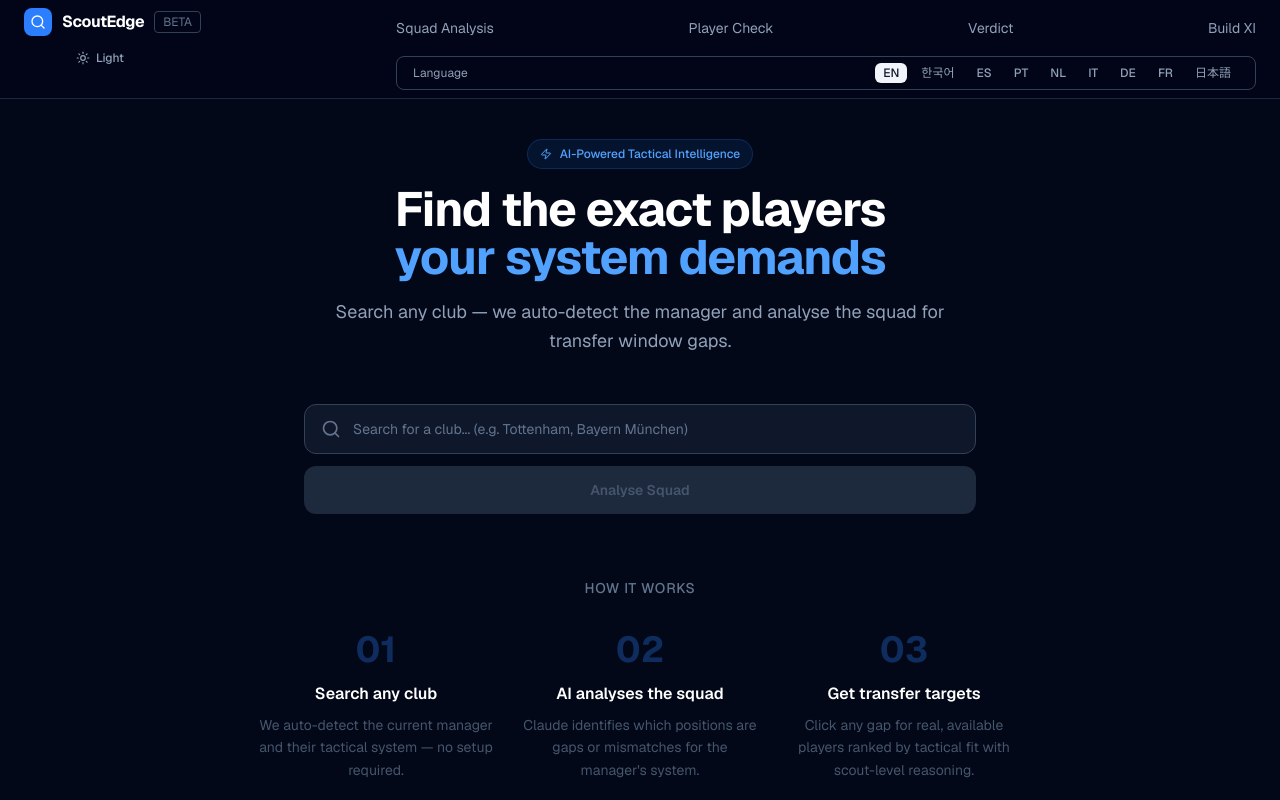
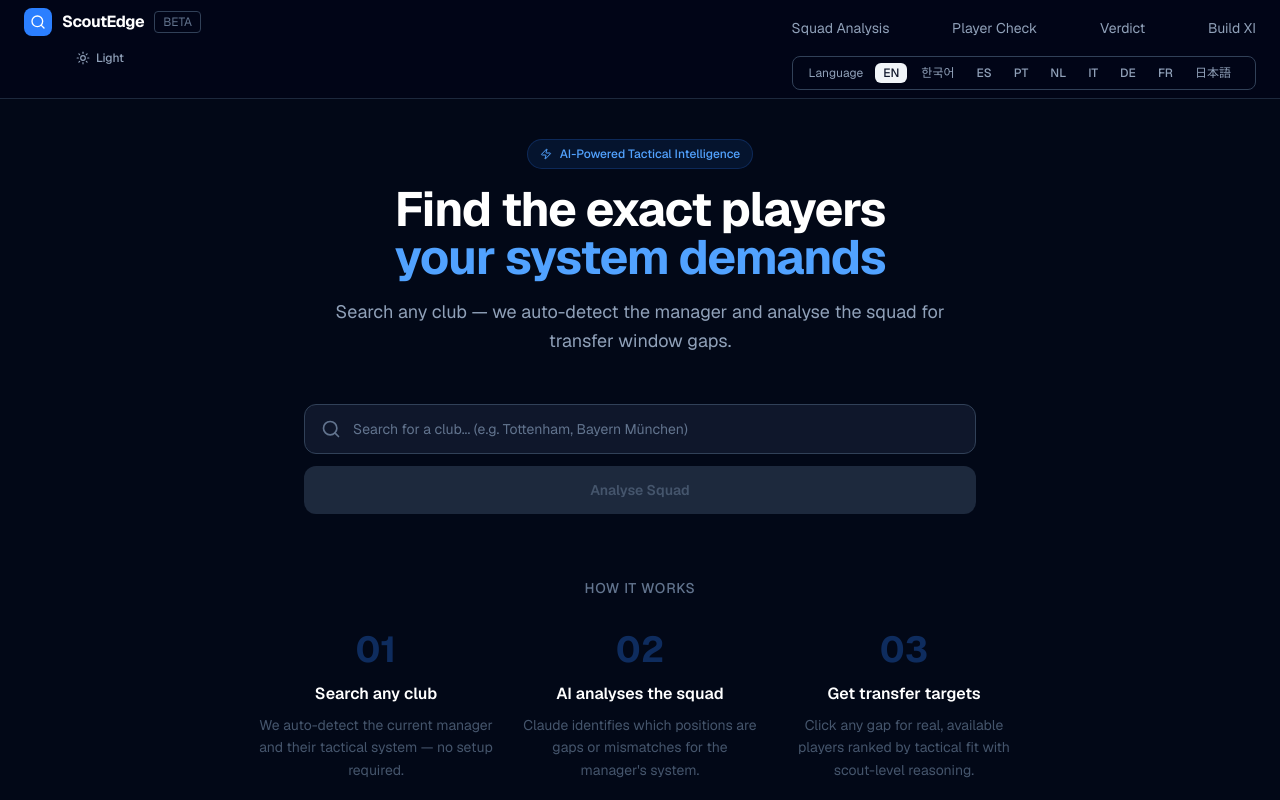
Before and after one commit to suheum-heo/scout-edge, a Next.js app: page / in a window 1280 px wide. Shown: the top 800 px of the page. Built offline with nearby package versions, Linux system fonts and the light colour scheme.

Commit message:
Push header controls toward right edge

```diff
--- a/src/components/AppShell.tsx
+++ b/src/components/AppShell.tsx
@@ -30,8 +30,8 @@ export default function AppShell({ children }: { children: React.ReactNode }) {
               </div>
             </div>
 
-            <div className="flex w-full flex-col items-center gap-3 lg:ml-auto lg:max-w-[860px] lg:items-stretch lg:pt-1">
-              <div className="flex w-full items-center justify-center gap-1.5 flex-wrap lg:flex-nowrap lg:justify-between">
+            <div className="flex w-full flex-col items-center gap-3 md:ml-auto md:w-max md:items-stretch lg:pt-1">
+              <div className="flex w-full items-center justify-center gap-1.5 flex-wrap md:flex-nowrap md:justify-between">
                 <Link href="/" className={navLinkClassName}>
                   {t('nav.squadAnalysis')}
                 </Link>
@@ -46,7 +46,7 @@ export default function AppShell({ children }: { children: React.ReactNode }) {
                 </Link>
               </div>
 
-              <div className="w-full">
+              <div className="flex justify-center md:justify-start">
                 <LanguageSelector />
               </div>
             </div>
--- a/src/components/LanguageProvider.tsx
+++ b/src/components/LanguageProvider.tsx
@@ -143,9 +143,9 @@ export function LanguageSelector() {
   const { language, setLanguage, t } = useLanguage()
 
   return (
-    <div className="flex w-full shrink-0 items-center justify-between gap-3 rounded-lg border border-slate-300 dark:border-slate-700 px-4 py-1.5 text-xs text-slate-500 dark:text-slate-400">
+    <div className="inline-flex shrink-0 items-center gap-3 rounded-lg border border-slate-300 dark:border-slate-700 px-4 py-1.5 text-xs text-slate-500 dark:text-slate-400">
       <span className="hidden whitespace-nowrap sm:inline">{t('nav.language')}</span>
-      <div className="flex items-center justify-end gap-1 sm:gap-1.5">
+      <div className="flex items-center gap-1 sm:gap-1.5">
         {SUPPORTED_LANGUAGES.map((option) => {
           const isActive = language === option.code
           const shortLabel = option.code === 'ko'
```
